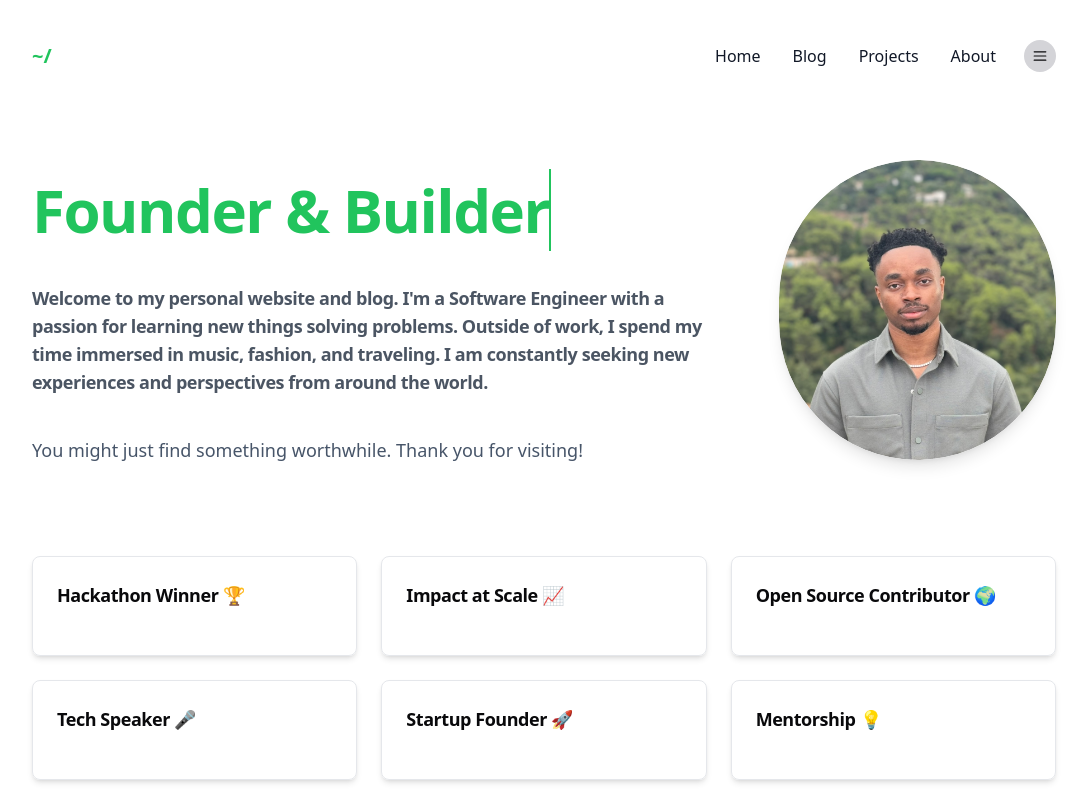
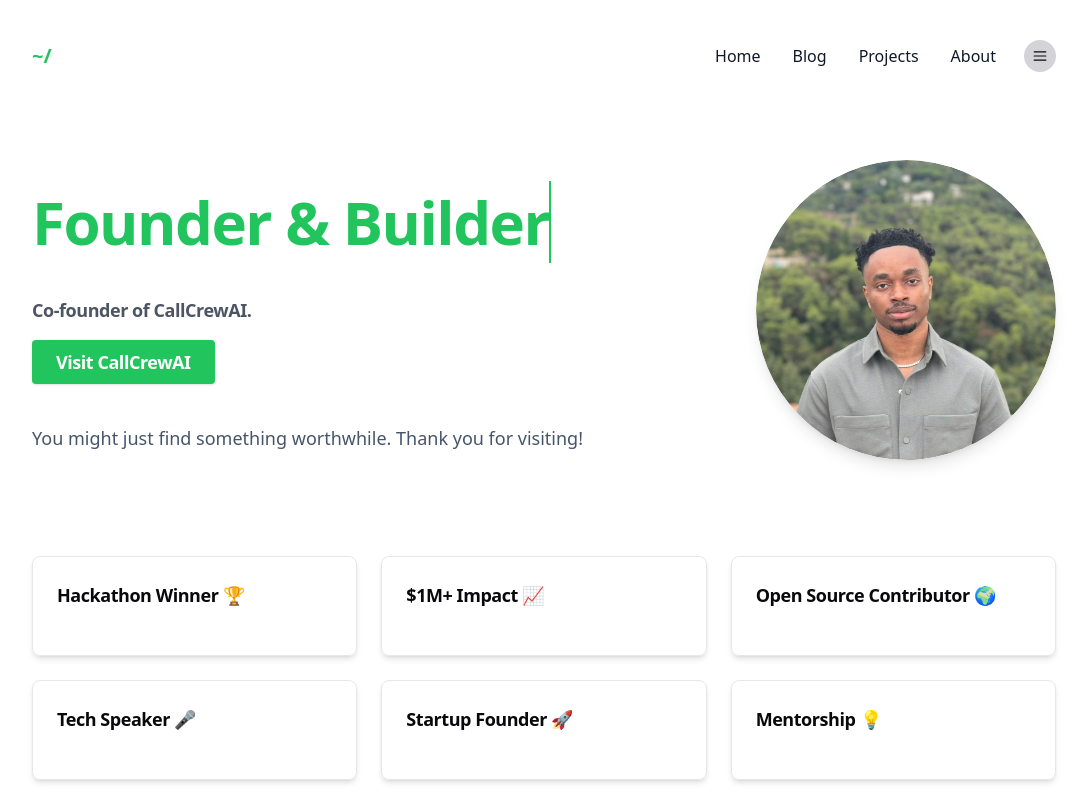
Before and after one commit to dlegend4000/emmanuel-portolio, a Next.js app: page / in a window 1280 px wide. Shown: the top 800 px of the page, without its empty margins (96-1183 px from the left). Built offline with nearby package versions, Linux system fonts and the light colour scheme.

Commit message:
adding stats

```diff
--- a/src/app/page.tsx
+++ b/src/app/page.tsx
@@ -63,7 +63,17 @@ export default function Home() {
                             )}
                         </h1>
                         <h2 className="prose pt-5 text-lg text-gray-600 dark:text-gray-300">
-                            Welcome to my personal website and blog. I'm a Software Engineer with a passion for learning new things solving problems. Outside of work, I spend my time immersed in music, fashion, and traveling. I am constantly seeking new experiences and perspectives from around the world.
+                            Co-founder of CallCrewAI.
+                            <div className="mt-4">
+                                <a
+                                    href="https://www.callcrew-ai.com/"
+                                    target="_blank"
+                                    rel="noopener noreferrer"
+                                    className="inline-block rounded bg-primary px-6 py-2 text-white font-semibold shadow hover:bg-primary/80 transition"
+                                >
+                                    Visit CallCrewAI
+                                </a>
+                            </div>
                         </h2>
                         <p className="pt-5 text-lg leading-7 text-slate-600 dark:text-slate-300 sm:block md:hidden lg:hidden">
                             You might just find something worthwhile.
@@ -76,14 +86,14 @@ export default function Home() {
                     </div>
 
                     {/* Replacing button grid with profile picture */}
-                    <div className="flex items-center justify-center py-12">
-                        <div className="overflow-hidden shadow-lg rounded-full">
+                    <div className="flex items-center justify-center py-12 xl:ml-auto">
+                        <div className="overflow-hidden shadow-lg rounded-full w-[300px] h-[300px]">
                             <Image
                                 src="/me.jpg" // <- Update this path to your profile image
                                 alt="Profile picture of Emmanuel"
-                                width={960}
+                                width={300}
                                 height={300}
-                                className="object-cover w-[960px] h-[300px] rounded-full"
+                                className="object-cover w-[300px] h-[300px] rounded-full"
                             />
                         </div>
                     </div>
--- a/src/components/AchievementsGrid.tsx
+++ b/src/components/AchievementsGrid.tsx
@@ -8,8 +8,8 @@ const achievements = [
     details: "Won 1st place at the NDRC founders weekend hackathon that took place in june 2025",
   },
   {
-    title: "Impact at Scale 📈",
-    details: "At JP Morgan I made a back end application that is now being used by several clients.",
+    title: "$1M+ Impact 📈",
+    details: "At JP Morgan I made a data integrity application that is now being used by clients.",
   },
   {
     title: "Open Source Contributor 🌍",
@@ -35,7 +35,7 @@ export default function AchievementsGrid() {
       {achievements.map((ach, idx) => (
         <div
           key={idx}
-          className="relative bg-white/60 dark:bg-gray-800/60 rounded-lg shadow-md p-4 sm:p-6 cursor-pointer transition-transform transform hover:scale-105 border border-gray-200 dark:border-gray-700 group overflow-hidden min-h-[100px]"
+          className="relative rounded-lg shadow-md p-4 sm:p-6 cursor-pointer transition-transform transform hover:scale-105 border border-gray-200 dark:border-gray-700 group overflow-hidden min-h-[100px]"
         >
           <h3 className="text-lg font-semibold mb-2 break-words">{ach.title}</h3>
           <p className="absolute left-0 top-0 w-full h-full flex items-center justify-center bg-white/95 dark:bg-gray-900/95 text-gray-700 dark:text-gray-200 rounded-lg p-2 sm:p-4 opacity-0 group-hover:opacity-100 transition-opacity duration-300 z-10 text-center break-words text-sm sm:text-base">
```
